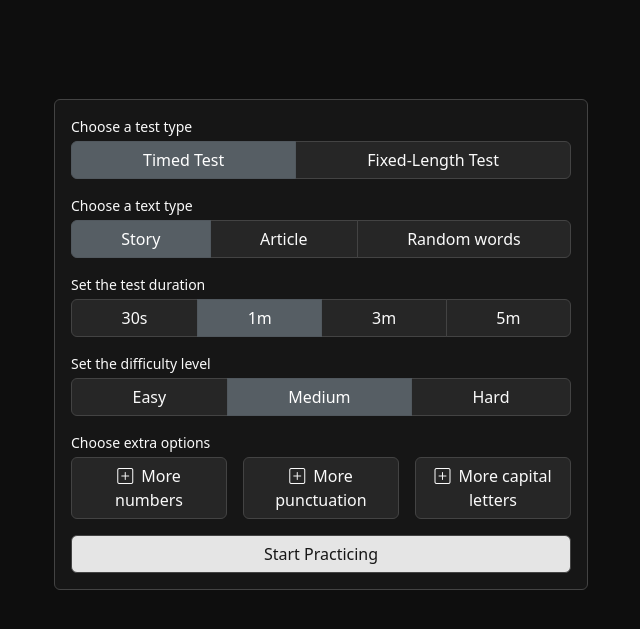
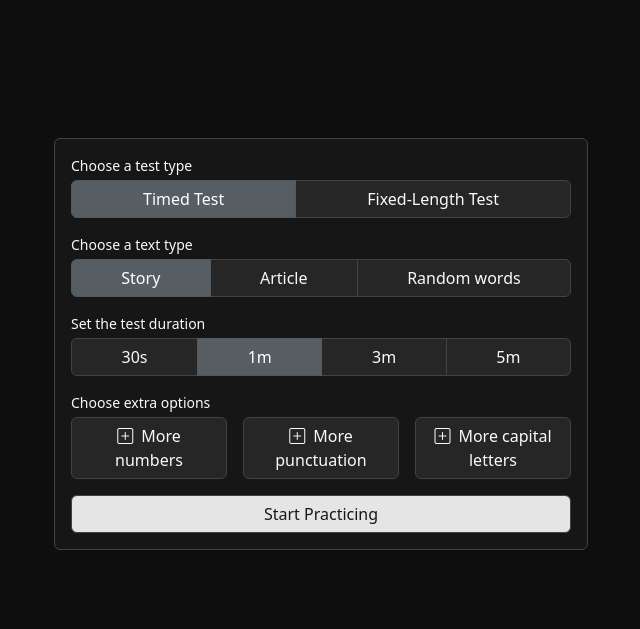
Before and after one commit to Albro21/speed_typing_website, a Django app: page /practice/ in a window 1280 px wide. Shown: the part 56-685 px from the top of the page, without its empty margins (319-959 px from the left). Run offline with Django 5.2, Linux system fonts and the light colour scheme; the visitor is signed in with stand-in values (Sample User, id 1).

Commit message:
feat: Remove difficulty option from models and templates, update related logic in views and JavaScript

```diff
--- a/speed_typing_website/speed_typing_website/urls.py
+++ b/speed_typing_website/speed_typing_website/urls.py
@@ -12,3 +12,4 @@ urlpatterns = [
 
 if settings.DEBUG:
     urlpatterns += static(settings.MEDIA_URL, document_root=settings.MEDIA_ROOT)
+    urlpatterns += static(settings.STATIC_URL, document_root=settings.STATIC_ROOT)
--- a/speed_typing_website/static/js/practice.js
+++ b/speed_typing_website/static/js/practice.js
@@ -61,6 +61,7 @@ function toggleOptionsVisibility() {
     const lengthOptions = document.getElementById('length-options');
     const wordCountOptions = document.getElementById('word-count-options');
     const extrasOptions = document.getElementById('extras');
+    const difficultyOptions = document.getElementById('difficulty-options');
 
     timeOptions.classList.replace(
         state.test_type === 'timed' ? 'd-none' : 'd-flex',
@@ -88,6 +89,13 @@ function toggleOptionsVisibility() {
         state.text_type === 'random' ? 'd-flex' : 'd-none',
         state.text_type === 'random' ? 'd-none' : 'd-flex'
     );
+
+    // Hide difficulty-options for story/article, show for random
+    if (state.text_type === 'random') {
+        difficultyOptions.classList.replace('d-none', 'd-flex');
+    } else {
+        difficultyOptions.classList.replace('d-flex', 'd-none');
+    }
 }
 
 // Update button states based on current state
@@ -132,7 +140,8 @@ function adjustStateForGroup(group, value) {
             delete state.length;
             if (!state.word_count) state.word_count = '50';
         } else {
-            if (!state.difficulty) state.difficulty = 'medium';
+            // Story or Article: clear difficulty
+            delete state.difficulty;
             delete state.word_count;
             if (!state.length) state.length = 'medium';
         }
--- a/speed_typing_website/typeapp/templates/typeapp/test.html
+++ b/speed_typing_website/typeapp/templates/typeapp/test.html
@@ -43,7 +43,6 @@
             test_type: "{{ test_type }}",
             duration: "{{ duration }}",
             text_type: "{{ text_type }}",
-            difficulty: "{{ difficulty }}",
             length: "{{ length }}",
             extras: {{ extras|safe }},
         };
--- a/speed_typing_website/typeapp/views.py
+++ b/speed_typing_website/typeapp/views.py
@@ -88,14 +88,12 @@ def index(request):
     }
     return render(request, 'typeapp/index.html', context)
 
-# Gets a random text based on the model, length, and difficulty
-def get_random_text(model, length, difficulty, extras_list):
+# Gets a random text based on the model, length, and extras_list
+def get_random_text(model, length, extras_list):
     qs = model.objects.all()
 
     if length:
         qs = qs.filter(length=length)
-    if difficulty:
-        qs = qs.filter(difficulty=difficulty)
 
     if 'numbers' in extras_list:
         qs = qs.filter(more_numbers=True)
@@ -139,17 +137,17 @@ def test(request):
     extras = request.GET.get('extras', '')
     extras_list = [e.strip() for e in extras.split(',')] if extras else []
 
-    # Get a random text based on the model, length, and difficulty
+    # Get a random text based on the model, length, and extras_list
     story = None
     article = None
     text_to_display = ''
 
     if text_type == 'story':
-        story = get_random_text(Story, length, difficulty, extras_list)
+        story = get_random_text(Story, length, extras_list)
         text_to_display = story.text if story else ''
 
     elif text_type == 'article':
-        article = get_random_text(Article, length, difficulty, extras_list)
+        article = get_random_text(Article, length, extras_list)
         text_to_display = article.text if article else ''
 
     elif text_type == 'random':
@@ -173,14 +171,13 @@ def test(request):
 
     # Fallback to story
     else:
-        story = get_random_text(Story, length, difficulty)
+        story = get_random_text(Story, length)
         text_to_display = story.text if story else ''
 
     context = {
         'test_type': test_type,
         'duration': duration,
         'text_type': text_type,
-        'difficulty': difficulty,
         'length': length,
         'extras': extras_list,
         'story_id': story.id if story else 0,
@@ -211,7 +208,6 @@ def create_result(request):
     result = TypingTestResult.objects.create(
         user=request.user,
         test_type=data.get('test_type'),
-        difficulty=data.get('difficulty'),
         length=data.get('length'),
         story=story,
         article=article,
--- a/speed_typing_website/users/templates/users/profile.html
+++ b/speed_typing_website/users/templates/users/profile.html
@@ -131,7 +131,6 @@
                 <div class="row py-2 mx-0">
                     <div class="col-2"><small class="text-muted">Date</small></div>
                     <div class="col text-center"><small class="text-muted">Type</small></div>
-                    <div class="col text-center"><small class="text-muted">Difficulty</small></div>
                     <div class="col text-center"><small class="text-muted">WPM</small></div>
                     <div class="col text-center"><small class="text-muted">Accuracy</small></div>
                     <div class="col text-center"><small class="text-muted">Time</small></div>
@@ -142,7 +141,6 @@
                     <div class="row py-2 mx-0 d-flex align-items-center {% if forloop.counter0|divisibleby:2 %}secondary-bg{% endif %}">
                         <div class="col-2">{{ test.created_at|date:"d M Y" }}<br>{{ test.created_at|date:"H:i" }}</div>
                         <div class="col text-center">{{ test.test_type|capfirst }}</div>
-                        <div class="col text-center">{{ test.difficulty|capfirst }}</div>
                         <div class="col text-center">{{ test.wpm|floatformat:2 }}</div>
                         <div class="col text-center">{{ test.accuracy|floatformat:0 }}%</div>
                         <div class="col text-center">{{ test.duration }}s</div>
```
Also changed, not shown: speed_typing_website/typeapp/models.py (+0 -8 lines).
